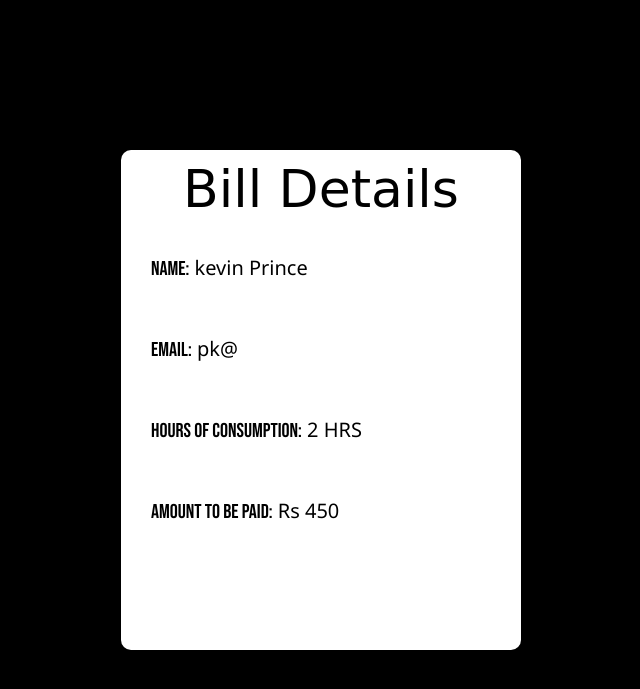
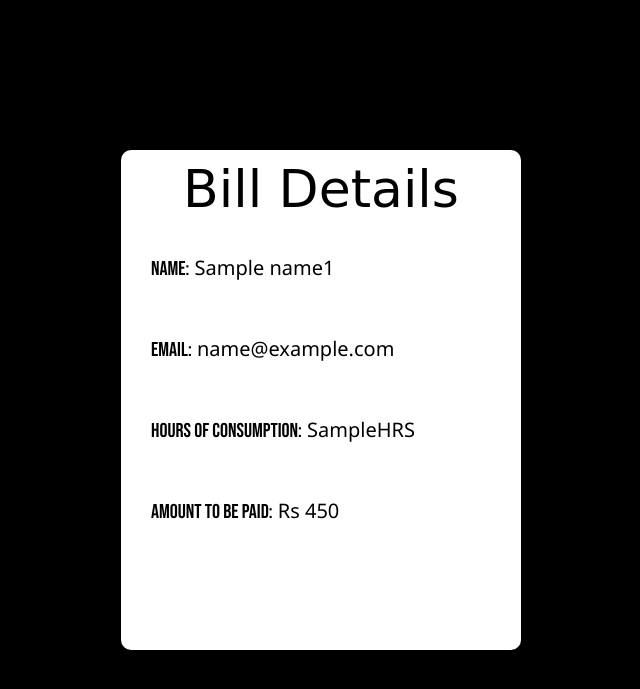
Before and after one commit to pkevin24/dev, a Flask app: template Template/billout.html in a window 1280 px wide. Shown: the top 689 px of the page, without its empty margins (319-959 px from the left). Run offline with Flask 2, Linux system fonts and the light colour scheme; the template is opened without the code that fills it: most values are stand-ins (such as "Sample title", 1, 10 or a date in 2020); some libraries are stand-ins or nearby versions; some web fonts are replaced.

Commit message:
Update billout.html

```diff
--- a/Template/billout.html
+++ b/Template/billout.html
@@ -23,9 +23,9 @@
             <div class="header1" style="font-family: 'Corinthia', cursive;">Bill Details</div>
             <section class="Details1">
                 <!-- Just data[0],data[1] -->
-                <div>Name:<span class="fill">   kevin Prince</span></div>
-                <div>Email:<span class="fill">  pk@</span></div>
-                <div>Hours of consumption:<span class="fill">  2 HRS</span></div>
+                <div>Name:<span class="fill">   {{name1}}</span></div>
+                <div>Email:<span class="fill">  {{email1}}</span></div>
+                <div>Hours of consumption:<span class="fill">   {{hr1}}HRS</span></div>
                 <div>Amount to be paid:<span class="fill">  Rs 450</span></div>
 
             </section>
```
